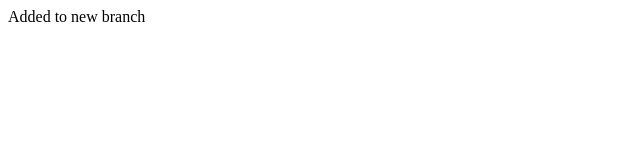
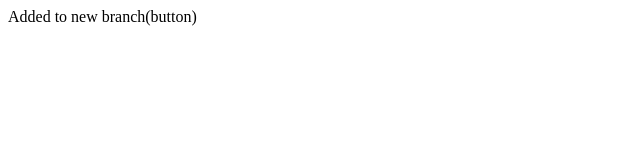
Before and after one commit to srahate1/local, a plain HTML site: page index.html in a window 1280 px wide. Shown: the full height of the page, 0-640 px from the left. Drawn offline with Linux system fonts and the light colour scheme.

Commit message:
Add button

```diff
--- a/index.html
+++ b/index.html
@@ -6,6 +6,6 @@
     <title>Document</title>
 </head>
 <body>
-    <div>Added to new branch</div>
+    <div>Added to new branch(button)</div>
 </body>
 </html>
```
